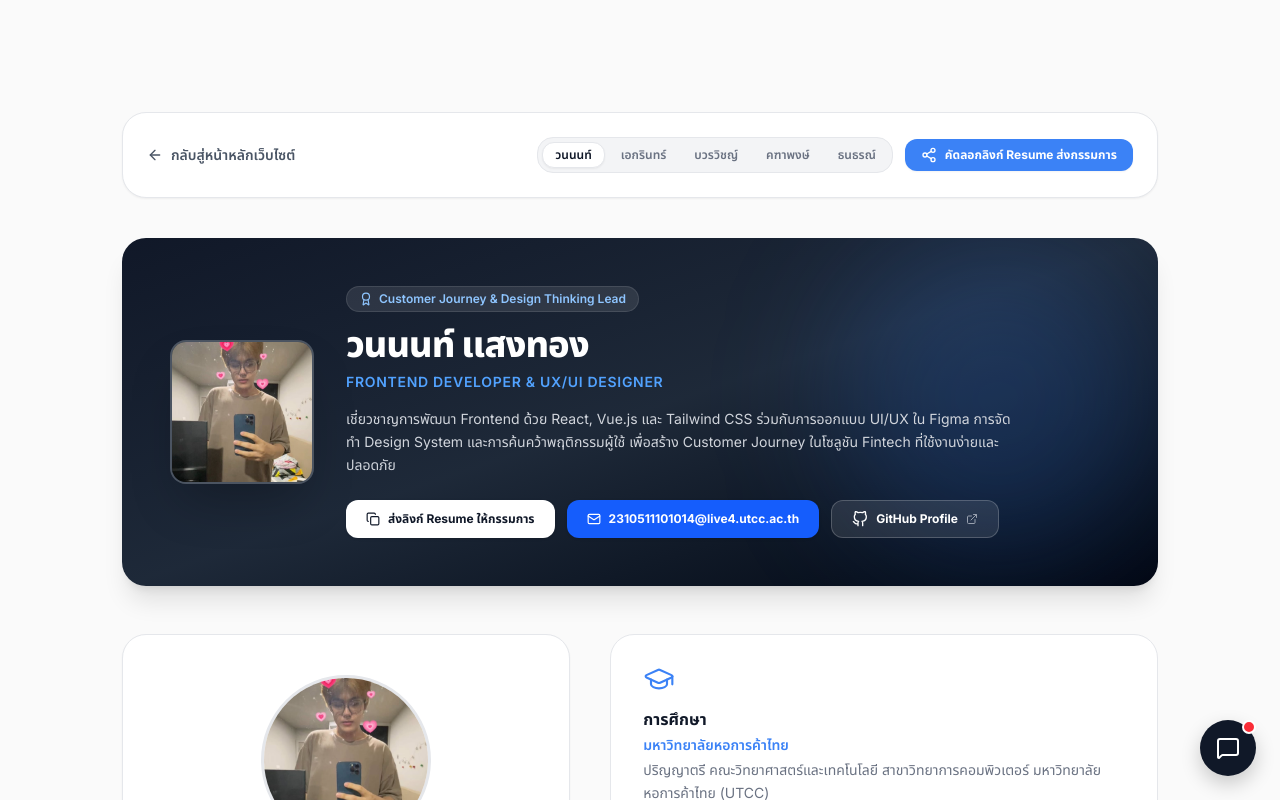
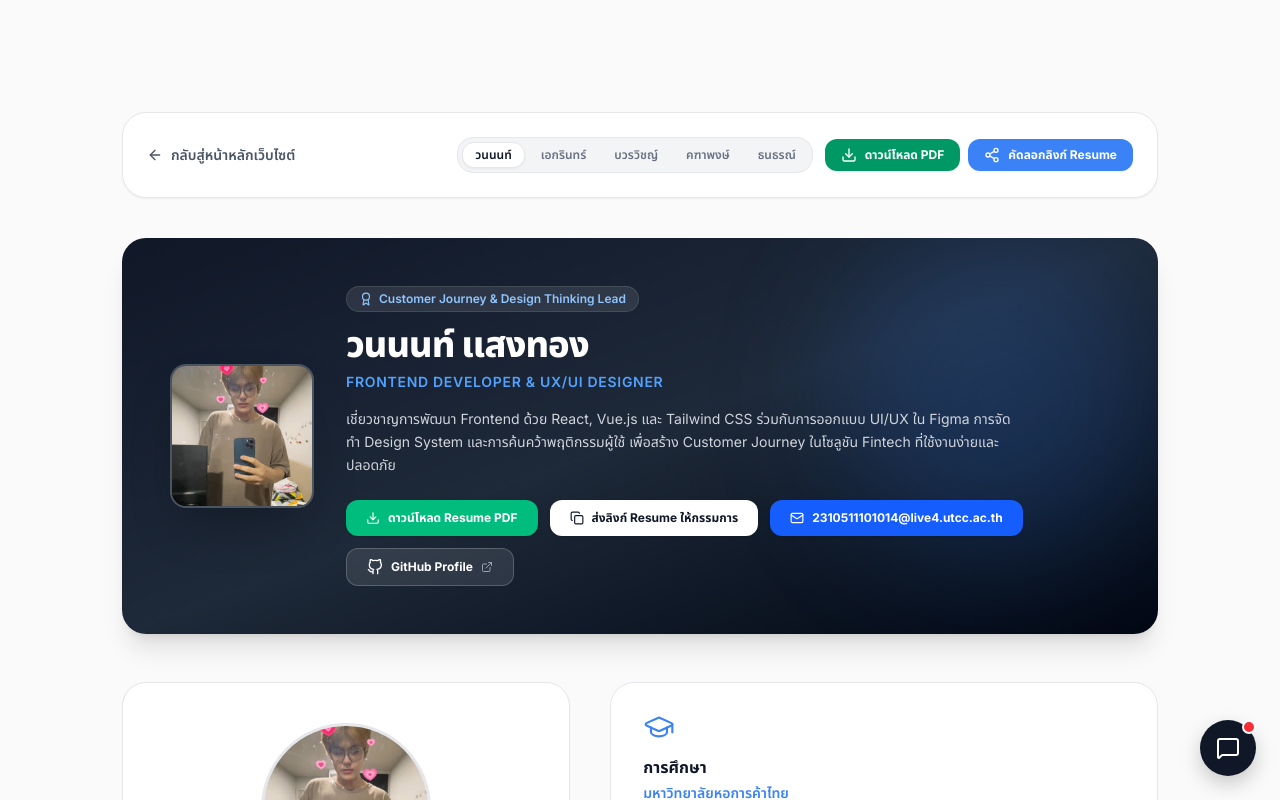
Before and after one commit to patzapaty13-crypto/Resume-, a Next.js app: page /team/1 in a window 1280 px wide. Shown: the top 800 px of the page. Built offline with nearby package versions, Linux system fonts and the light colour scheme.

Commit message:
feat: add PDF download button for individual resume pages

```diff
--- a/app/components/IndividualResumeView.js
+++ b/app/components/IndividualResumeView.js
@@ -26,6 +26,8 @@ import {
   Mail,
   FolderGit2,
   Users,
+  Download,
+  Loader2,
 } from "lucide-react";
 
 // Custom Github SVG Icon
@@ -47,6 +49,7 @@ export default function IndividualResumeView({ memberId }) {
   const { t } = useLanguage();
   const router = useRouter();
   const [copied, setCopied] = useState(false);
+  const [downloading, setDownloading] = useState(false);
 
   const [selectedProject, setSelectedProject] = useState(null);
   const [isModalOpen, setIsModalOpen] = useState(false);
@@ -75,6 +78,34 @@ export default function IndividualResumeView({ memberId }) {
       navigator.clipboard.writeText(shareUrl);
       setCopied(true);
       setTimeout(() => setCopied(false), 2500);
+    }
+  };
+
+  const handleDownloadPDF = async () => {
+    if (downloading) return;
+    setDownloading(true);
+    try {
+      const html2pdf = (await import("html2pdf.js")).default;
+      const element = document.getElementById("resume-content");
+      const opt = {
+        margin: [8, 8, 8, 8],
+        filename: `Resume_${member.name.replace(/\s+/g, "_")}.pdf`,
+        image: { type: "jpeg", quality: 0.95 },
+        html2canvas: {
+          scale: 2,
+          useCORS: true,
+          logging: false,
+          backgroundColor: "#fafafa",
+        },
+        jsPDF: { unit: "mm", format: "a4", orientation: "portrait" },
+        pagebreak: { mode: ["avoid-all", "css", "legacy"] },
+      };
+      await html2pdf().set(opt).from(element).save();
+    } catch (err) {
+      console.error("PDF export error:", err);
+      alert("เกิดข้อผิดพลาดในการสร้าง PDF กรุณาลองใหม่");
+    } finally {
+      setDownloading(false);
     }
   };
 
@@ -107,7 +138,7 @@ export default function IndividualResumeView({ memberId }) {
       <Navbar />
 
       <main className="flex-1 pt-28 pb-20">
-        <div className="max-w-[1100px] mx-auto px-6 md:px-8">
+        <div id="resume-content" className="max-w-[1100px] mx-auto px-6 md:px-8">
           {/* Top Banner & Judge Copy Link Bar */}
           <div className="bg-white border border-gray-200 rounded-3xl p-5 md:p-6 mb-10 shadow-xs flex flex-col md:flex-row items-center justify-between gap-4">
             <Link
@@ -118,7 +149,7 @@ export default function IndividualResumeView({ memberId }) {
               <span>กลับสู่หน้าหลักเว็บไซต์</span>
             </Link>
 
-            {/* Switcher & Direct Copy Link Button */}
+            {/* Switcher & Action Buttons */}
             <div className="flex flex-wrap items-center gap-3 w-full md:w-auto justify-between md:justify-end">
               {/* Member Switcher */}
               <div className="flex items-center gap-1 bg-gray-100 p-1 rounded-2xl border border-gray-200">
@@ -140,6 +171,26 @@ export default function IndividualResumeView({ memberId }) {
                 })}
               </div>
 
+              <div className="flex items-center gap-2">
+                {/* Download PDF Button */}
+                <button
+                  onClick={handleDownloadPDF}
+                  disabled={downloading}
+                  className="inline-flex items-center gap-2 px-4 py-2 rounded-xl text-xs font-bold bg-emerald-600 text-white hover:bg-emerald-500 disabled:opacity-60 disabled:cursor-not-allowed transition-all shadow-xs shrink-0"
+                >
+                  {downloading ? (
+                    <>
+                      <Loader2 className="w-4 h-4 animate-spin" />
+                      <span>กำลังสร้าง PDF...</span>
+                    </>
+                  ) : (
+                    <>
+                      <Download className="w-4 h-4" />
+                      <span>ดาวน์โหลด PDF</span>
+                    </>
+                  )}
+                </button>
+
                 {/* Copy Link Button for Judges */}
                 <button
                   onClick={handleCopyLink}
@@ -153,10 +204,11 @@ export default function IndividualResumeView({ memberId }) {
                   ) : (
                     <>
                       <Share2 className="w-4 h-4" />
-                    <span>คัดลอกลิงก์ Resume ส่งกรรมการ</span>
+                      <span>คัดลอกลิงก์ Resume</span>
                     </>
                   )}
                 </button>
+              </div>
             </div>
           </div>
 
@@ -196,6 +248,25 @@ export default function IndividualResumeView({ memberId }) {
                 </p>
 
                 <div className="mt-6 flex flex-wrap gap-3 justify-center md:justify-start">
+                  {/* Download PDF Button in Hero */}
+                  <button
+                    onClick={handleDownloadPDF}
+                    disabled={downloading}
+                    className="inline-flex items-center gap-2 px-5 py-2.5 rounded-xl text-xs font-bold bg-emerald-500 text-white hover:bg-emerald-400 disabled:opacity-60 disabled:cursor-not-allowed transition-colors shadow-sm"
+                  >
+                    {downloading ? (
+                      <>
+                        <Loader2 className="w-3.5 h-3.5 animate-spin" />
+                        <span>กำลังสร้าง PDF...</span>
+                      </>
+                    ) : (
+                      <>
+                        <Download className="w-3.5 h-3.5" />
+                        <span>ดาวน์โหลด Resume PDF</span>
+                      </>
+                    )}
+                  </button>
+
                   <button
                     onClick={handleCopyLink}
                     className="inline-flex items-center gap-2 px-5 py-2.5 rounded-xl text-xs font-bold bg-white text-gray-900 hover:bg-gray-100 transition-colors shadow-sm"
--- a/package.json
+++ b/package.json
@@ -10,6 +10,7 @@
   "dependencies": {
     "@tailwindcss/postcss": "^4.3.2",
     "autoprefixer": "^10.5.2",
+    "html2pdf.js": "^0.14.0",
     "lucide-react": "^1.24.0",
     "next": "16.2.10",
     "postcss": "^8.5.19",
```
Also changed, not shown: 1 other file (tests, documents, lock files or other folders). Lines whose indentation alone changed are shown as unchanged.
